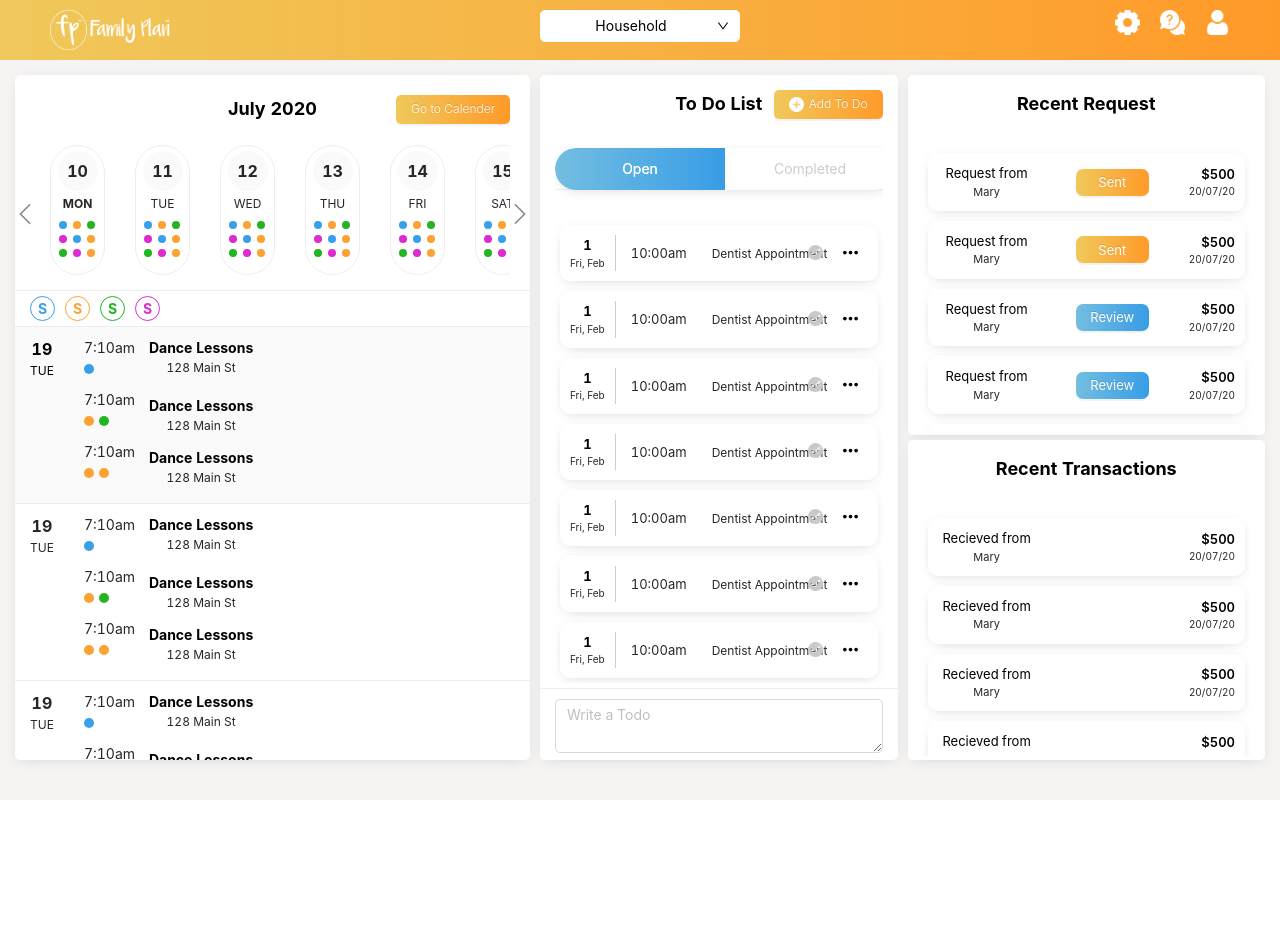
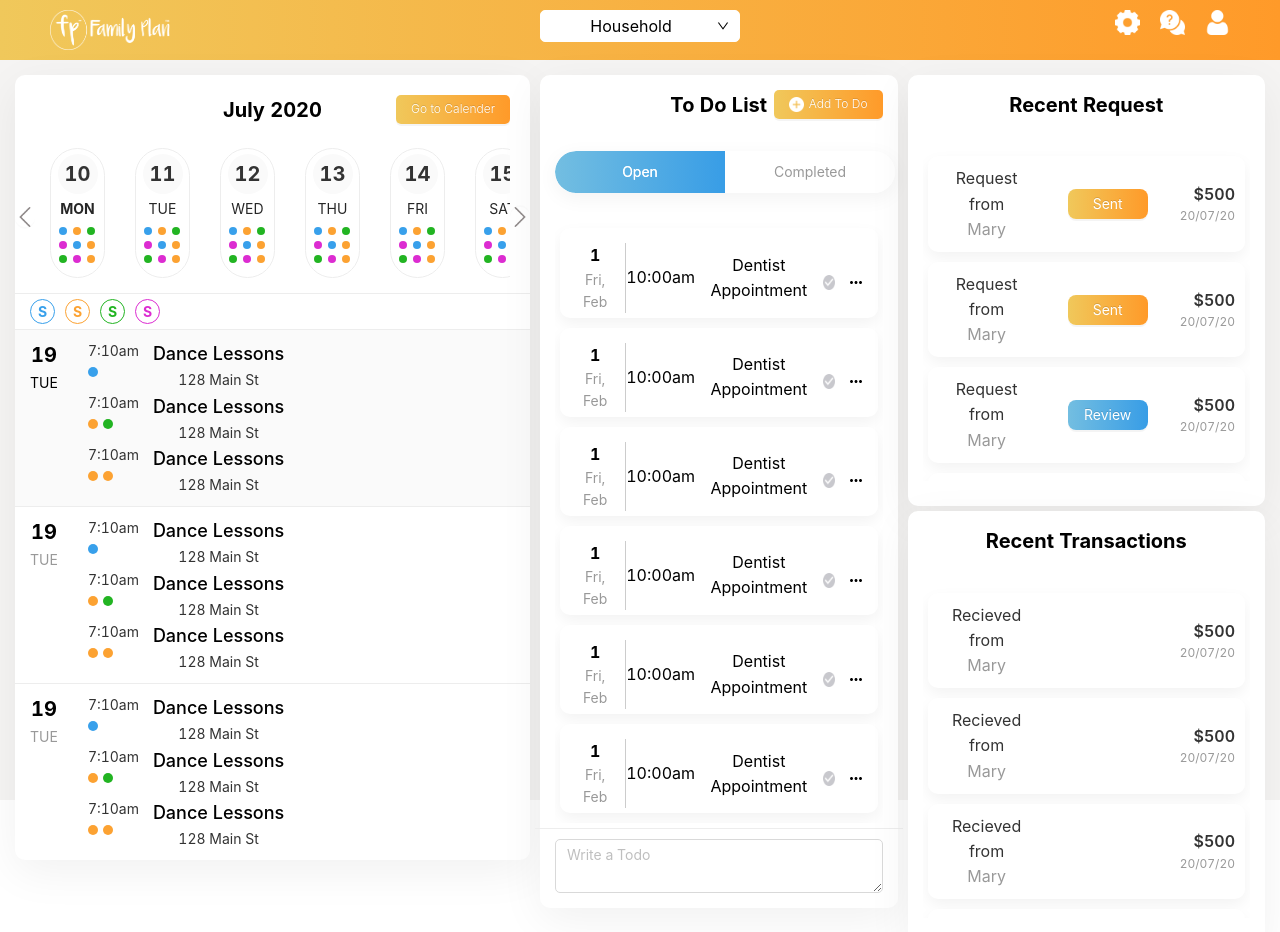
Before and after one commit to fahadcoddle/family-plan-web, a React (Create React App) app: page / in a window 1280 px wide. Shown: the top 932 px of the page. Before the commit the page ends 800 px from the top, so only its background shows below. Built offline with nearby package versions, Linux system fonts and the light colour scheme.

Commit message:
fine tuning

```diff
--- a/package.json
+++ b/package.json
@@ -38,5 +38,8 @@
             "last 1 firefox version",
             "last 1 safari version"
         ]
+    },
+    "devDependencies": {
+        "file-loader": "^6.0.0"
     }
 }
--- a/src/Components/Datepicker.scss
+++ b/src/Components/Datepicker.scss
@@ -82,7 +82,7 @@
 }
 
 .dayLabel {
-    font-size: 12px;
+    font-size: 14px;
     margin: 4px 0px;
     text-transform: uppercase;
 }
@@ -103,10 +103,11 @@
         -webkit-box-align: center;
         -ms-flex-align: center;
         align-items: center;
-        font-size: 16px;
+        font-size: 20px;
         font-weight: 700;
         width: 100%;
         height: 100%;
+        color: #333333;
     }
 }
 .select {
--- a/src/Header/Header.scss
+++ b/src/Header/Header.scss
@@ -53,6 +53,12 @@
             &-arrow {
                 color: #000;
             }
+            .ant-select-selection-item {
+                font-size: 16px;
+            }
+            .ant-select-item-option {
+                border-bottom: 1px solid #ccc;
+            }
         }
     }
     @media (max-width: 768px) {
--- a/src/Landing/Calender/Calender.scss
+++ b/src/Landing/Calender/Calender.scss
@@ -87,10 +87,12 @@
         align-items: center;
         margin-right: 20px;
         span {
-            font-size: 12px;
+            font-size: 14px;
+            color: #999999;
             &:first-of-type {
                 font-weight: 700;
-                font-size: 16px;
+                font-size: 20px;
+                color: #000;
             }
             @media (max-width: 768px) {
                 font-size: 10px;
@@ -124,6 +126,7 @@
         span {
             &:first-of-type {
                 margin-bottom: 5px;
+                color: #333333;
             }
         }
         .stat {
@@ -151,11 +154,12 @@
         -ms-flex-direction: column;
         flex-direction: column;
         span {
-            font-size: 12px;
+            font-size: 14px;
+            color: #333333;
             &:first-of-type {
                 color: #000;
-                font-weight: 700;
-                font-size: 14px;
+                font-weight: 500;
+                font-size: 18px;
             }
         }
         @media (max-width: 768px) {
--- a/src/Landing/Landing.scss
+++ b/src/Landing/Landing.scss
@@ -1,13 +1,13 @@
 .ant-card {
     margin: 5px;
-    border-radius: 5px;
-    box-shadow: 0px 3px 13px -5px #ccc;
+    border-radius: 10px;
+    box-shadow: 0px 12px 45px #0000000f;
     .ant-card-body {
         padding: 15px !important;
     }
     .ant-tabs-nav-wrap {
         border-radius: 30px;
-        box-shadow: 0px 3px 13px -5px #ccc;
+        box-shadow: 0px 5px 20px #0000000d;
         margin-top: 10px;
     }
     @media (max-width: 768px) {
@@ -18,6 +18,7 @@
 }
 .list-card {
     border-radius: 10px;
+    box-shadow: 0px 6px 15px #0000000d;
 }
 .row-container {
     padding: 10px;
@@ -28,13 +29,13 @@
     display: none;
 }
 .col-wrap {
-    height: calc(100vh - 80px);
+    // height: calc(100vh - 80px);
 }
 .row-wrap {
-    height: 100%;
-    flex: 1;
+    // height: 100%;
+    // flex: 1;
     .ant-col {
-        height: 50%;
+        // height: 50%;
     }
     .req-card,
     .trans-card {
@@ -45,29 +46,32 @@
             height: 100%;
             .req-card-wrap,
             .trans-card-wrap {
+                // overflow: auto;
+                // max-height: calc(100% - 47px);
+                max-height: 330px;
                 overflow: auto;
-                max-height: calc(100% - 47px);
             }
         }
     }
     .trans-card {
-        height: calc(100% - 40px);
+        // height: calc(100% - 40px);
     }
 }
 .todo-wrap {
-    height: calc(100vh - 115px);
+    // height: calc(100vh - 115px);
     .td-card {
-        height: 100%;
+        // height: 100%;
         .ant-card-body {
             height: 100%;
+            padding: 15px 15px 5px 15px !important;
             .card-tab {
-                height: calc(100% - 110px);
-                overflow: hidden;
+                // height: calc(100% - 110px);
+                // overflow: hidden;
                 .ant-tabs {
                     height: 100%;
                 }
                 .ant-tabs-content-holder {
-                    height: 100%;
+                    max-height: 600px;
                     overflow: auto;
                 }
             }
@@ -75,9 +79,9 @@
     }
 }
 .calender-wrap {
-    height: calc(100vh - 115px);
+    // height: calc(100vh - 115px);
     .ant-card {
-        height: 100%;
+        // height: 100%;
     }
     .ant-card-body {
         height: 100%;
@@ -89,8 +93,8 @@
             overflow: hidden;
             flex: 1;
             .list {
+                max-height: 575px;
                 overflow: auto;
-                max-height: calc(100% - 30px);
             }
         }
     }
--- a/src/Landing/RecentRequest/RecentRequest.scss
+++ b/src/Landing/RecentRequest/RecentRequest.scss
@@ -21,10 +21,10 @@
         -ms-flex-preferred-size: 33%;
         flex-basis: 33%;
         span {
-            font-size: 11px;
+            font-size: 16px;
+            color: #999999;
             &:first-of-type {
-                color: #000;
-                font-size: 13px;
+                color: #333333;
             }
         }
     }
@@ -41,21 +41,22 @@
         align-items: flex-end;
         span {
             &:nth-of-type(1) {
-                color: #000;
+                color: #333333;
                 font-weight: 600;
-                font-size: 13px;
+                font-size: 16px;
             }
             &:nth-of-type(2) {
-                font-size: 10px;
+                font-size: 12px;
+                color: #999999;
             }
         }
     }
     &-action {
         .btn {
             border: 0;
-            height: 27px;
-            width: 73px;
-            border-radius: 7px;
+            height: 30px;
+            width: 80px;
+            border-radius: 8px;
             display: -webkit-box;
             display: -ms-flexbox;
             display: flex;
@@ -71,6 +72,14 @@
                 background: -webkit-linear-gradient(90deg, rgba(240, 200, 91, 1) 0%, rgba(255, 154, 41, 1) 100%);
                 background: linear-gradient(90deg, rgba(240, 200, 91, 1) 0%, rgba(255, 154, 41, 1) 100%);
                 filter: progid:DXImageTransform.Microsoft.gradient(startColorstr="#f0c85b",endColorstr="#ff9a29",GradientType=1);
+                &:hover {
+                    background: transparent;
+                    border: 1px solid rgb(240, 200, 91);
+                    transition: all ease-in-out 0.5s;
+                    span {
+                        color: rgb(240, 200, 91);
+                    }
+                }
             }
             &-review {
                 background: rgb(115, 190, 225);
@@ -78,13 +87,19 @@
                 background: -webkit-linear-gradient(90deg, rgba(115, 190, 225, 1) 0%, rgba(56, 157, 230, 1) 100%);
                 background: linear-gradient(90deg, rgba(115, 190, 225, 1) 0%, rgba(56, 157, 230, 1) 100%);
                 filter: progid:DXImageTransform.Microsoft.gradient(startColorstr="#73bee1",endColorstr="#389de6",GradientType=1);
+                &:hover {
+                    background: transparent;
+                    border: 1px solid rgb(115, 190, 225);
+                    transition: all ease-in-out 0.5s;
+                    span {
+                        color: rgb(115, 190, 225) !important;
+                    }
+                }
             }
-            &:hover {
-                transform: scale(0.9);
-                transition: all ease-in 0.2s;
-            }
+
             span {
-                font-size: 13px;
+                font-size: 14px;
+                color: #fff;
             }
         }
     }
@@ -116,8 +131,6 @@
         }
         &-action {
             .btn {
-                &-send {
-                }
                 span {
                     font-size: 11px;
                 }
@@ -126,6 +139,8 @@
     }
 }
 .req-card-wrap {
+    // max-height: 290px;
+    // overflow: auto;
     scrollbar-color: #f5f5f5 !important;
     scrollbar-width: thin !important;
 
--- a/src/Landing/ToDoList/ToDoList.scss
+++ b/src/Landing/ToDoList/ToDoList.scss
@@ -12,7 +12,7 @@
         position: relative;
         z-index: 1;
         span {
-            font-size: 18px;
+            font-size: 20px;
             font-weight: 700;
             color: #000;
             @media (max-width: 768px) {
@@ -50,8 +50,12 @@
                     margin-right: 5px;
                 }
                 &:hover {
-                    transform: scale(0.9);
-                    // transition: all ease-in 0.9s;
+                    background: transparent;
+                    border: 1px solid rgb(240, 200, 91);
+                    transition: all ease-in-out 0.5s;
+                    span {
+                        color: rgb(240, 200, 91) !important;
+                    }
                 }
             }
             @media (max-width: 768px) {
@@ -71,7 +75,7 @@
             margin: 0 !important;
             padding: 10px 50px !important;
             background: #fff !important;
-            border-radius: 0px 20px 20px 0px;
+            border-radius: 0px 22px 22px 0px;
             display: -webkit-box;
             display: -ms-flexbox;
             display: flex;
@@ -79,7 +83,7 @@
             -ms-flex-pack: center;
             justify-content: center;
             width: 170px;
-            color: #ccc;
+            color: #999999;
             &-active {
                 background: rgb(115, 190, 225) !important;
                 background: -moz-linear-gradient(
@@ -99,7 +103,7 @@
                 }
             }
             &:first-of-type {
-                border-radius: 20px 0px 0px 20px;
+                border-radius: 22px 0px 0px 22px;
             }
         }
         .ant-tabs-content-holder {
@@ -120,6 +124,9 @@
         .ant-tabs-nav {
             margin: 0 auto;
             margin-bottom: 30px;
+            &::before {
+                display: none;
+            }
         }
         .ant-tabs-nav-operations {
             display: none !important;
@@ -152,6 +159,8 @@
         -webkit-box-align: center;
         -ms-flex-align: center;
         align-items: center;
+        -ms-flex-pack: distribute;
+        justify-content: space-around;
         position: relative;
     }
     &-date {
@@ -168,36 +177,44 @@
         border-right: 1px solid #ccc;
         padding-right: 10px;
         span {
-            font-size: 10px;
+            font-size: 14px;
+            color: #999999;
             &:first-of-type {
                 color: #000;
                 font-weight: 700;
-                font-size: 13px;
+                font-size: 16px;
             }
         }
     }
     &-time {
-        padding: 0px 15px;
+        // padding: 0px 15px;
         span {
-            font-size: 13px;
+            font-size: 16px;
+            color: #000000;
         }
     }
     &-task {
-        padding: 0px 10px;
+        // padding: 0px 10px;
         // -ms-flex-preferred-size: 50%;
         // flex-basis: 50%;
+        // max-width: 150px;
+        // width: 150px;
+        // white-space: nowrap;
+        // overflow: hidden;
+        // text-overflow: ellipsis;
         span {
-            font-size: 12px;
+            font-size: 16px;
+            color: #000000;
         }
     }
     &-check {
         width: 15px;
         height: 15px;
         margin-right: 15px;
-        position: absolute;
-        top: 5px;
-        right: 30px;
         cursor: pointer;
+        // position: absolute;
+        // top: 10px;
+        // right: 30px;
         img {
             width: 100%;
             height: 100%;
@@ -207,9 +224,9 @@
         width: 15px;
         height: 15px;
         cursor: pointer;
-        position: absolute;
-        top: 5px;
-        right: 10px;
+        // position: absolute;
+        // top: 10px;
+        // right: 10px;
         img {
             width: 100%;
             height: 100%;
--- a/src/index.css
+++ b/src/index.css
@@ -4,15 +4,10 @@ body {
         'Droid Sans', 'Helvetica Neue', sans-serif;
     -webkit-font-smoothing: antialiased;
     -moz-osx-font-smoothing: grayscale;
-    overflow: hidden;
+
     scrollbar-width: thin !important;
 }
 
 code {
     font-family: source-code-pro, Menlo, Monaco, Consolas, 'Courier New', monospace;
 }
-@media (max-width: 768px) {
-    body {
-        overflow: auto;
-    }
-}
```
Also changed, not shown: public/index.html (+4 -8 lines), src/Assets/plus.svg (added), 1 other file (tests, documents, lock files or other folders).
